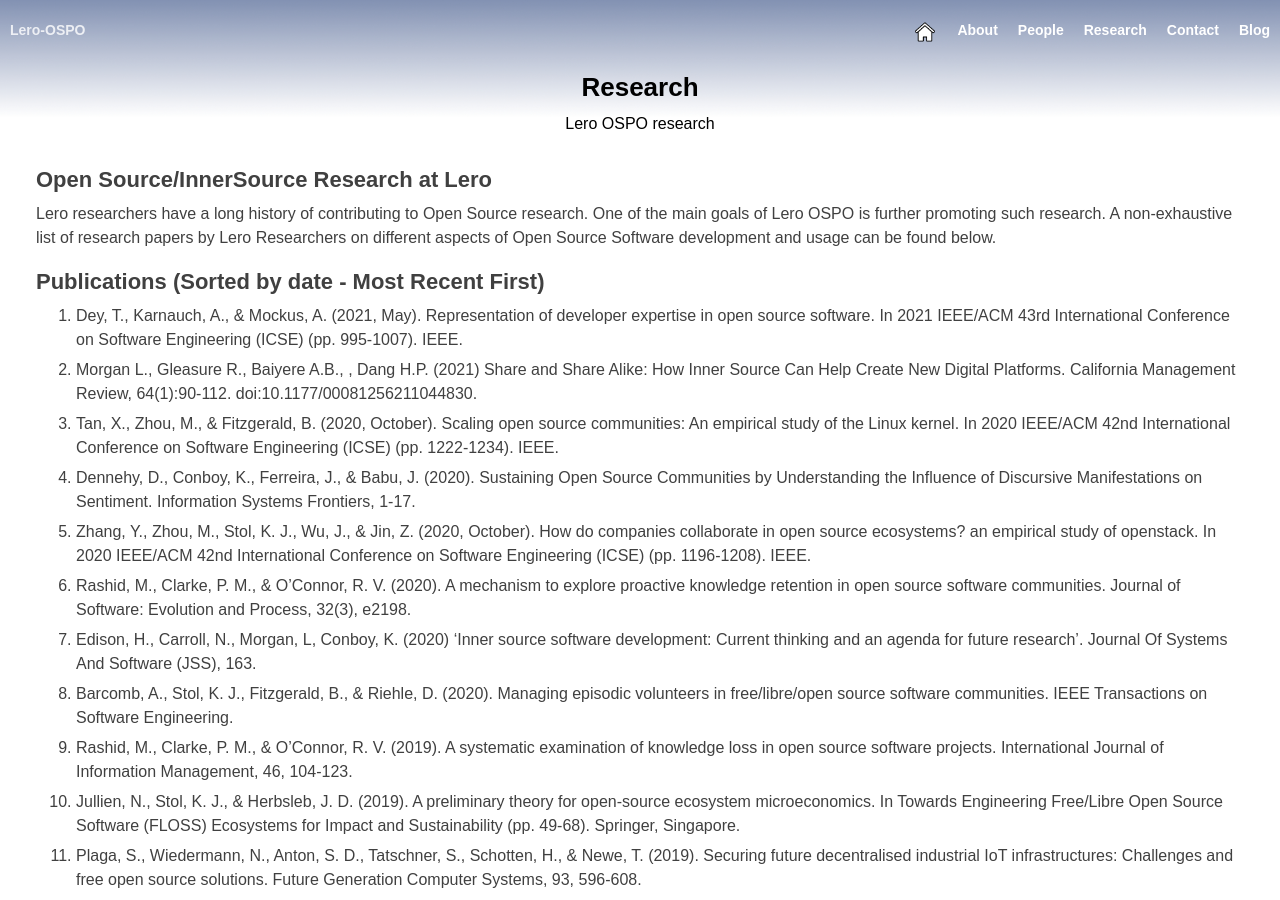
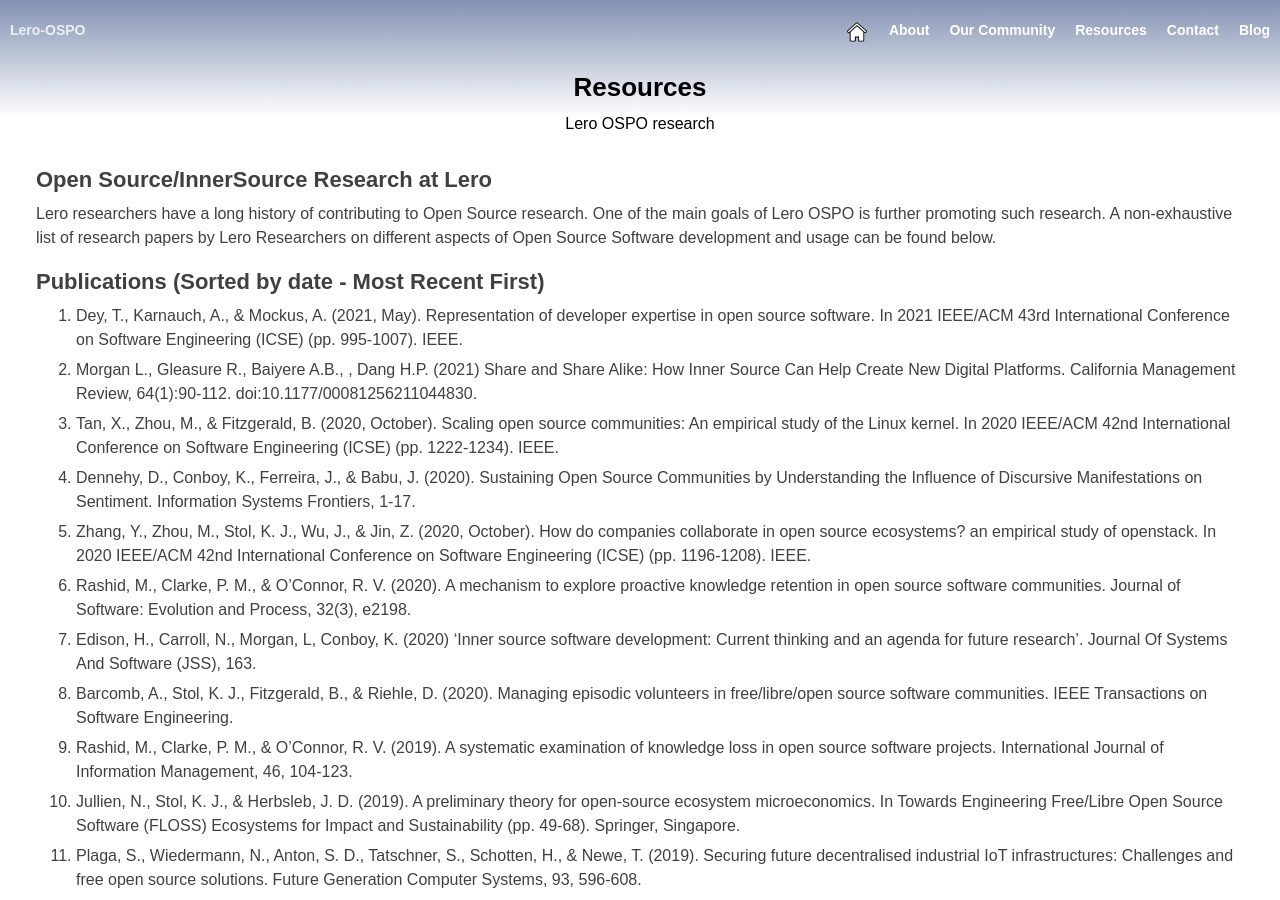
Before and after one commit to SFI-Lero/OSPO, a Jekyll site: the page built from Research.md, in a window 1280 px wide and 900 px high. Built offline with Jekyll 4.4.1, drawn with Linux system fonts in a browser that asks for light colours; nearby versions of some CDN libraries.

Commit message:
rename people and research as our community and resources (#2)

```diff
--- a/People.md
+++ b/People.md
@@ -1,6 +1,6 @@
 ---
 layout: pagefullwidth
-title: "People"
+title: "Our Community"
 description: "The LERO OSPO community"
 logo:
 header-img: "img/home-bg.jpg"
--- a/Research.md
+++ b/Research.md
@@ -1,6 +1,6 @@
 ---
 layout: pagefullwidth
-title: "Research"
+title: "Resources"
 description: "Lero OSPO research"
 logo:
 header-img: "img/home-bg.jpg"
```
